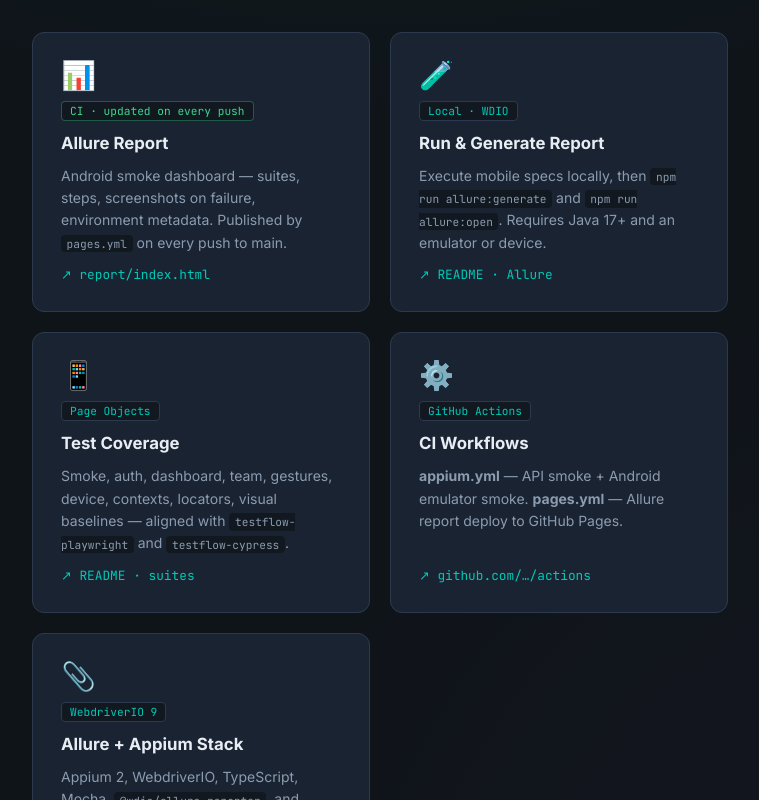
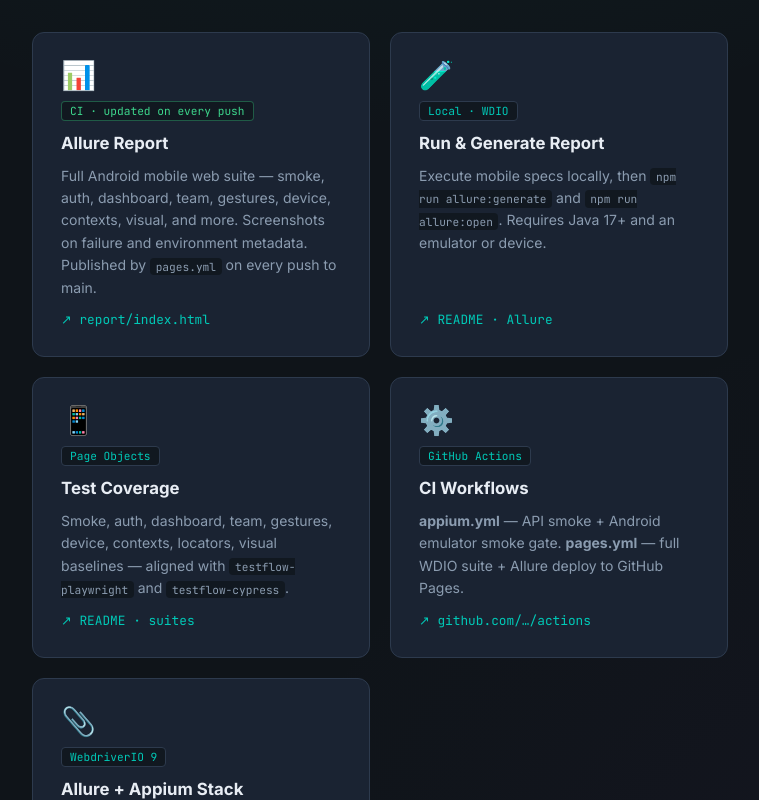
Before and after one commit to lflucasferreira/testflow-appium, a website: page docs/index.html in a window 1280 px wide. Shown: the part 511-1311 px from the top of the page, without its empty margins (260-1019 px from the left). Drawn offline with Linux system fonts and the light colour scheme.

Commit message:
feat(ci): publish Allure report for full Android WDIO suite
Run npm test in pages workflow instead of smoke-only, add shared CI
script with TEST_COMMAND override, and extend job timeout to 180 min.

```diff
--- a/docs/index.html
+++ b/docs/index.html
@@ -4,7 +4,7 @@
     <meta charset="utf-8" />
     <meta name="viewport" content="width=device-width, initial-scale=1.0" />
     <title>testflow-appium — Appium Mobile Suite</title>
-    <meta name="description" content="Appium 2 + WebdriverIO mobile web automation for TestFlow. Allure reports, Android smoke in CI, and GitHub Pages." />
+    <meta name="description" content="Appium 2 + WebdriverIO mobile web automation for TestFlow. Full-suite Allure reports, Android CI, and GitHub Pages." />
     <link rel="icon" href="assets/appium-logo.svg" type="image/svg+xml" />
     <link rel="preconnect" href="https://fonts.googleapis.com" />
     <link rel="preconnect" href="https://fonts.gstatic.com" crossorigin />
@@ -244,7 +244,7 @@
           <div class="card-icon">📊</div>
           <span class="card-lang live">CI · updated on every push</span>
           <h2>Allure Report</h2>
-          <p>Android smoke dashboard — suites, steps, screenshots on failure, environment metadata. Published by <code>pages.yml</code> on every push to main.</p>
+          <p>Full Android mobile web suite — smoke, auth, dashboard, team, gestures, device, contexts, visual, and more. Screenshots on failure and environment metadata. Published by <code>pages.yml</code> on every push to main.</p>
           <span class="card-arrow">↗ report/index.html</span>
         </a>
 
@@ -268,7 +268,7 @@
           <div class="card-icon">⚙️</div>
           <span class="card-lang">GitHub Actions</span>
           <h2>CI Workflows</h2>
-          <p><strong>appium.yml</strong> — API smoke + Android emulator smoke. <strong>pages.yml</strong> — Allure report deploy to GitHub Pages.</p>
+          <p><strong>appium.yml</strong> — API smoke + Android emulator smoke gate. <strong>pages.yml</strong> — full WDIO suite + Allure deploy to GitHub Pages.</p>
           <span class="card-arrow">↗ github.com/…/actions</span>
         </a>
 
--- a/package.json
+++ b/package.json
@@ -30,6 +30,8 @@
     "test:grep:smoke": "wdio run wdio.conf.ts --mochaOpts.grep @smoke",
     "test:grep:regression": "wdio run wdio.conf.ts --mochaOpts.grep @regression",
     "test:grep:appium": "wdio run wdio.conf.ts --mochaOpts.grep @appium",
+    "test:ci:android": "bash scripts/ci-android-suite.sh",
+    "test:ci:android:smoke": "bash scripts/ci-android-smoke.sh",
     "check:testflow": "bash scripts/check-testflow.sh",
     "allure:generate": "bash scripts/generate-allure-report.sh",
     "allure:open": "npx allure open allure-report",
```
Also changed, not shown: .github/workflows/pages.yml, README.md, 2 other files.
